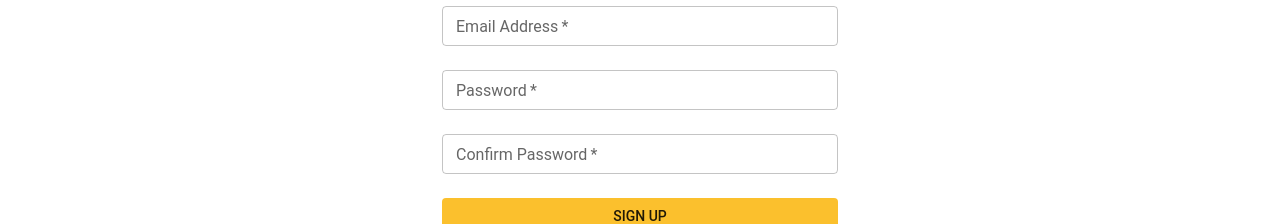
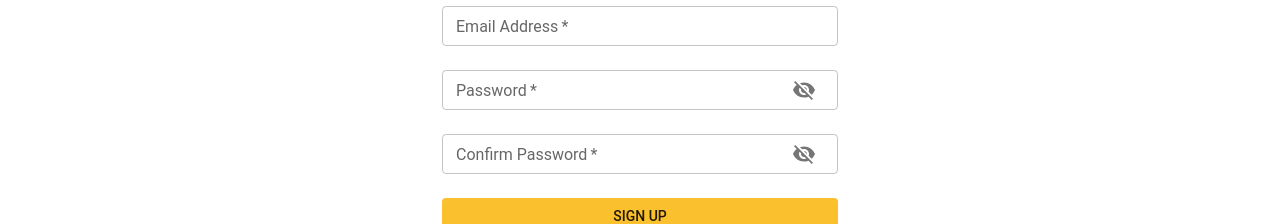
Before and after one commit to anuragroy17/notes-app, a React (Create React App) app: page /register in a window 1280 px wide. Shown: the part 283-507 px from the top of the page. Built offline with nearby package versions, Linux system fonts and the light colour scheme; no server answers.

Commit message:
show password icons

```diff
--- a/src/components/login/Login.js
+++ b/src/components/login/Login.js
@@ -8,6 +8,8 @@
   Grid,
   TextField,
   Typography,
+  InputAdornment,
+  IconButton,
 } from '@mui/material';
 import { useCallback, useEffect, useState } from 'react';
 import { useAuthState } from 'react-firebase-hooks/auth';
@@ -20,6 +22,8 @@
   signInWithGoogle,
 } from '../../firebase';
 import LoginContainer from '../UI/LoginContainer';
+import Visibility from '@mui/icons-material/Visibility';
+import VisibilityOff from '@mui/icons-material/VisibilityOff';
 
 const Login = () => {
   const initialValues = {
@@ -30,11 +34,15 @@
   const [formValues, setFormValues] = useState(initialValues);
   const [formErrors, setFormErrors] = useState({});
   const [isSubmit, setIsSubmit] = useState(false);
+  const [showPassword, setShowPassword] = useState(false);
 
   const [error, setError] = useState('');
   const [user, fetchingUser] = useAuthState(auth);
   const [{ isLoading }, dispatch] = useDataLayerValue();
   const navigate = useNavigate();
+
+  const handleClickShowPassword = () => setShowPassword((prev) => !prev);
+  const handleMouseDownPassword = () => setShowPassword((prev) => !prev);
 
   const handleChange = (e) => {
     const { name, value } = e.target;
@@ -179,11 +187,25 @@
           size="small"
           name="password"
           label="Password"
-          type="password"
+          type={showPassword ? 'text' : 'password'}
           id="password"
           value={formValues.password}
           onChange={handleChange}
           autoComplete="current-password"
+          InputProps={{
+            // <-- This is where the toggle button is added.
+            endAdornment: (
+              <InputAdornment position="end">
+                <IconButton
+                  aria-label="toggle password visibility"
+                  onClick={handleClickShowPassword}
+                  onMouseDown={handleMouseDownPassword}
+                >
+                  {showPassword ? <Visibility /> : <VisibilityOff />}
+                </IconButton>
+              </InputAdornment>
+            ),
+          }}
         />
         <Button
           type="submit"
--- a/src/components/login/Register.js
+++ b/src/components/login/Register.js
@@ -10,11 +10,15 @@
   Grid,
   Button,
   Avatar,
+  InputAdornment,
+  IconButton,
 } from '@mui/material';
 import LockOutlinedIcon from '@mui/icons-material/LockOutlined';
 import LoginContainer from '../UI/LoginContainer';
 import { useDataLayerValue } from '../../context-api/Datalayer';
 import { actionTypes } from '../../context-api/reducer';
+import Visibility from '@mui/icons-material/Visibility';
+import VisibilityOff from '@mui/icons-material/VisibilityOff';
 
 const Register = () => {
   const initialValues = {
@@ -27,11 +31,20 @@
   const [formValues, setFormValues] = useState(initialValues);
   const [formErrors, setFormErrors] = useState({});
   const [isSubmit, setIsSubmit] = useState(false);
+  const [showPassword, setShowPassword] = useState(false);
+  const [showConfirmPassword, setShowConfirmPassword] = useState(false);
 
   const [error, setError] = useState('');
   const [user, fetchingUser] = useAuthState(auth);
   const [{ isLoading }, dispatch] = useDataLayerValue();
   const navigate = useNavigate();
+
+  const handleClickShowPassword = () => setShowPassword((prev) => !prev);
+  const handleMouseDownPassword = () => setShowPassword((prev) => !prev);
+  const handleClickShowConfirmPassword = () =>
+    setShowConfirmPassword((prev) => !prev);
+  const handleMouseDownConfirmPassword = () =>
+    setShowConfirmPassword((prev) => !prev);
 
   const handleChange = (e) => {
     const { name, value } = e.target;
@@ -191,11 +204,25 @@
           size="small"
           name="password"
           label="Password"
-          type="password"
+          type={showPassword ? 'text' : 'password'}
           id="password"
           value={formValues.password}
           onChange={handleChange}
           autoComplete="current-password"
+          InputProps={{
+            // <-- This is where the toggle button is added.
+            endAdornment: (
+              <InputAdornment position="end">
+                <IconButton
+                  aria-label="toggle password visibility"
+                  onClick={handleClickShowPassword}
+                  onMouseDown={handleMouseDownPassword}
+                >
+                  {showPassword ? <Visibility /> : <VisibilityOff />}
+                </IconButton>
+              </InputAdornment>
+            ),
+          }}
         />
         <TextField
           error={
@@ -208,11 +235,25 @@
           size="small"
           name="passwordConfirm"
           label="Confirm Password"
-          type="password"
+          type={showConfirmPassword ? 'text' : 'password'}
           id="password-confirm"
           value={formValues.passwordConfirm}
           onChange={handleChange}
           autoComplete="current-password"
+          InputProps={{
+            // <-- This is where the toggle button is added.
+            endAdornment: (
+              <InputAdornment position="end">
+                <IconButton
+                  aria-label="toggle password visibility"
+                  onClick={handleClickShowConfirmPassword}
+                  onMouseDown={handleMouseDownConfirmPassword}
+                >
+                  {showConfirmPassword ? <Visibility /> : <VisibilityOff />}
+                </IconButton>
+              </InputAdornment>
+            ),
+          }}
         />
         <Button
           fullWidth
```
